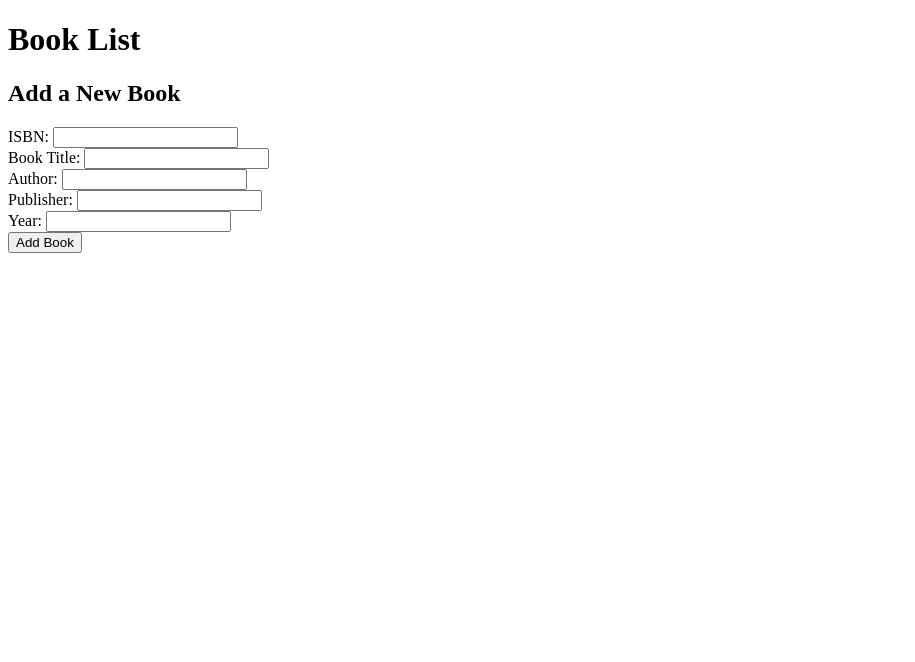
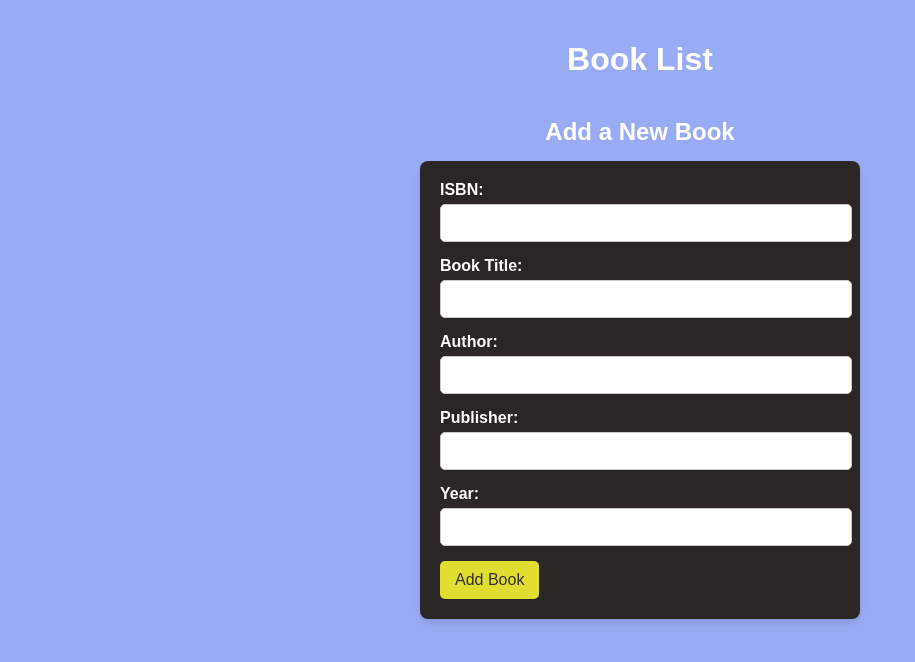
Before and after one commit to Shreya-Shetty25/Sample, a Flask app: page /add_book in a window 1280 px wide. Shown: the top 662 px of the page, without its empty margins (0-915 px from the left). Run offline with Flask 3, Linux system fonts and the light colour scheme.

Commit message:
Improved the styling

```diff
--- a/templates/add_book.html
+++ b/templates/add_book.html
@@ -4,6 +4,86 @@
     <meta charset="UTF-8">
     <meta name="viewport" content="width=device-width, initial-scale=1.0">
     <title>Book List</title>
+    <style>
+        body {
+            font-family: Arial, sans-serif;
+            margin: 0;
+            padding: 0;
+            background-color:#9aabf5;
+            color: #333;
+            display: flex;
+            flex-direction: column;
+            align-items: center;
+            padding: 20px;
+        }
+
+        h1 {
+            color: #ffffff;
+            margin-bottom: 20px;
+
+        }
+
+        h2 {
+            color: #ffffff;
+            margin-bottom: 15px;
+        }
+
+        form {
+            background-color: #2b2626;
+            padding: 20px;
+            border-radius: 8px;
+            box-shadow: 0 4px 6px rgba(0, 0, 0, 0.1);
+            max-width: 400px;
+            width: 100%;
+        }
+
+        label {
+            display: block;
+            font-weight: bold;
+            margin-bottom: 5px;
+            color: #fffdfd;
+        }
+
+        input[type="text"],
+        input[type="number"] {
+            width: calc(100% - 10px);
+            padding: 10px;
+            margin-bottom: 15px;
+            border: 1px solid #ccc;
+            border-radius: 5px;
+            font-size: 14px;
+        }
+
+        input[type="text"]:focus,
+        input[type="number"]:focus {
+            border-color: #007BFF;
+            outline: none;
+            box-shadow: 0 0 4px rgba(0, 123, 255, 0.5);
+        }
+
+        button {
+            background-color: #e1de32;
+            color: #352f2f;
+            border: none;
+            padding: 10px 15px;
+            font-size: 16px;
+            border-radius: 5px;
+            cursor: pointer;
+            transition: background-color 0.3s;
+        }
+
+        button:hover {
+            background-color: #0056b3;
+        }
+
+        button:focus {
+            outline: none;
+        }
+
+        form input, button {
+            font-family: inherit;
+        }
+    </style>
 </head>
 <body>
     <h1>Book List</h1>
```
Also changed, not shown: app.py (+0 -13 lines), templates/index.html (+88 -6 lines), database.db.
